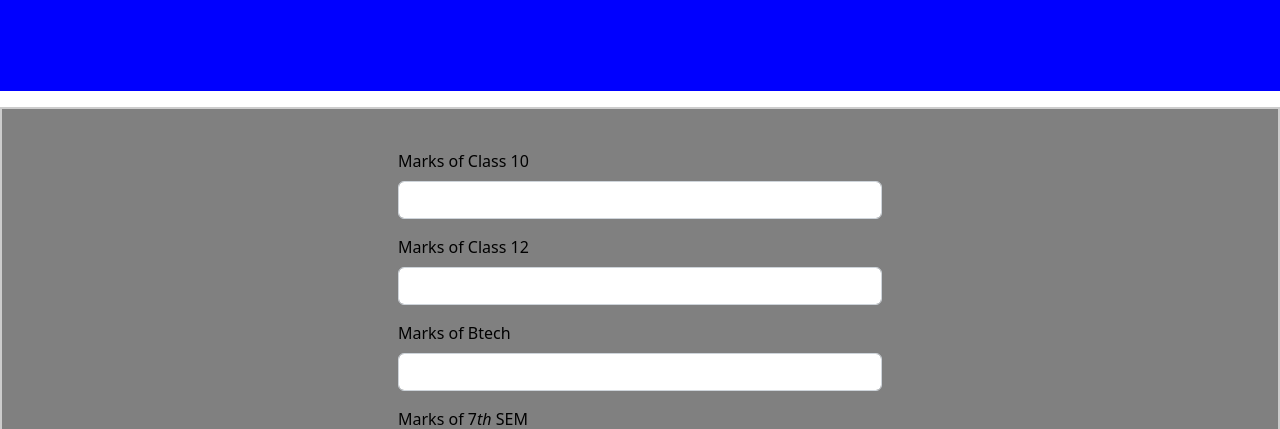
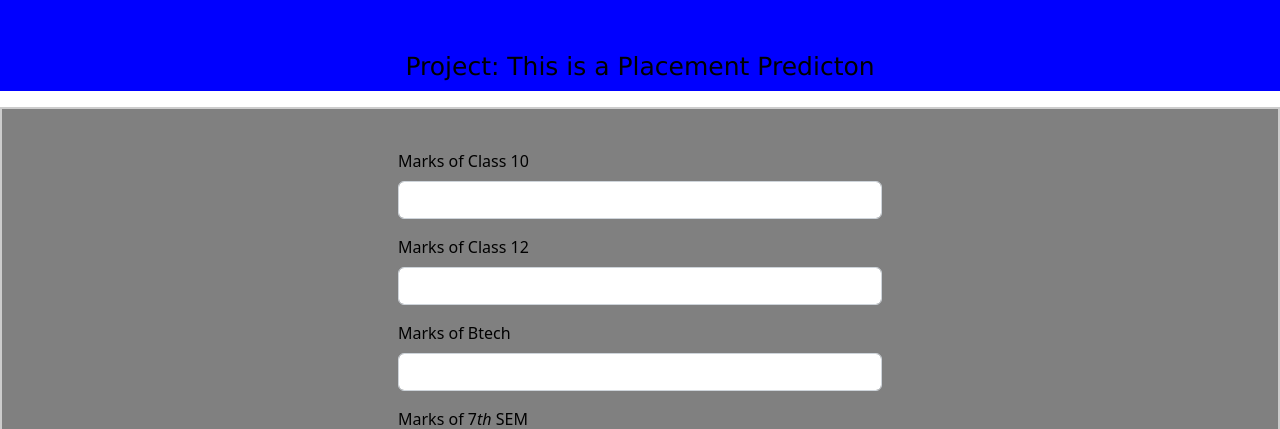
Before and after one commit to KritikaTiwari/Project6, a Flask app: page / in a window 1280 px wide. Shown: the top 429 px of the page. Run offline with Flask 2, Linux system fonts and the light colour scheme; parts of the project's set-up code (start-up, migrations or seed data) failed here and were passed over.

Commit message:
Update index.html

```diff
--- a/templates/index.html
+++ b/templates/index.html
@@ -47,7 +47,7 @@
         }
 
         .head {
-            color:white;
+            color:black;
             background-color:blue;
             vertical-align: top;
             font-size: 20px;
@@ -78,7 +78,7 @@
 <body>
     <div class="head">
         <marquee behavior="  " direction="left "> Summer internship project</marquee>
-        <p style="font-size: 25px;">Project: This is a Placement Predicton</p>
+        <p style="font-size: 25px;color:black;">Project: This is a Placement Predicton</p>
 
 
     </div>
```
